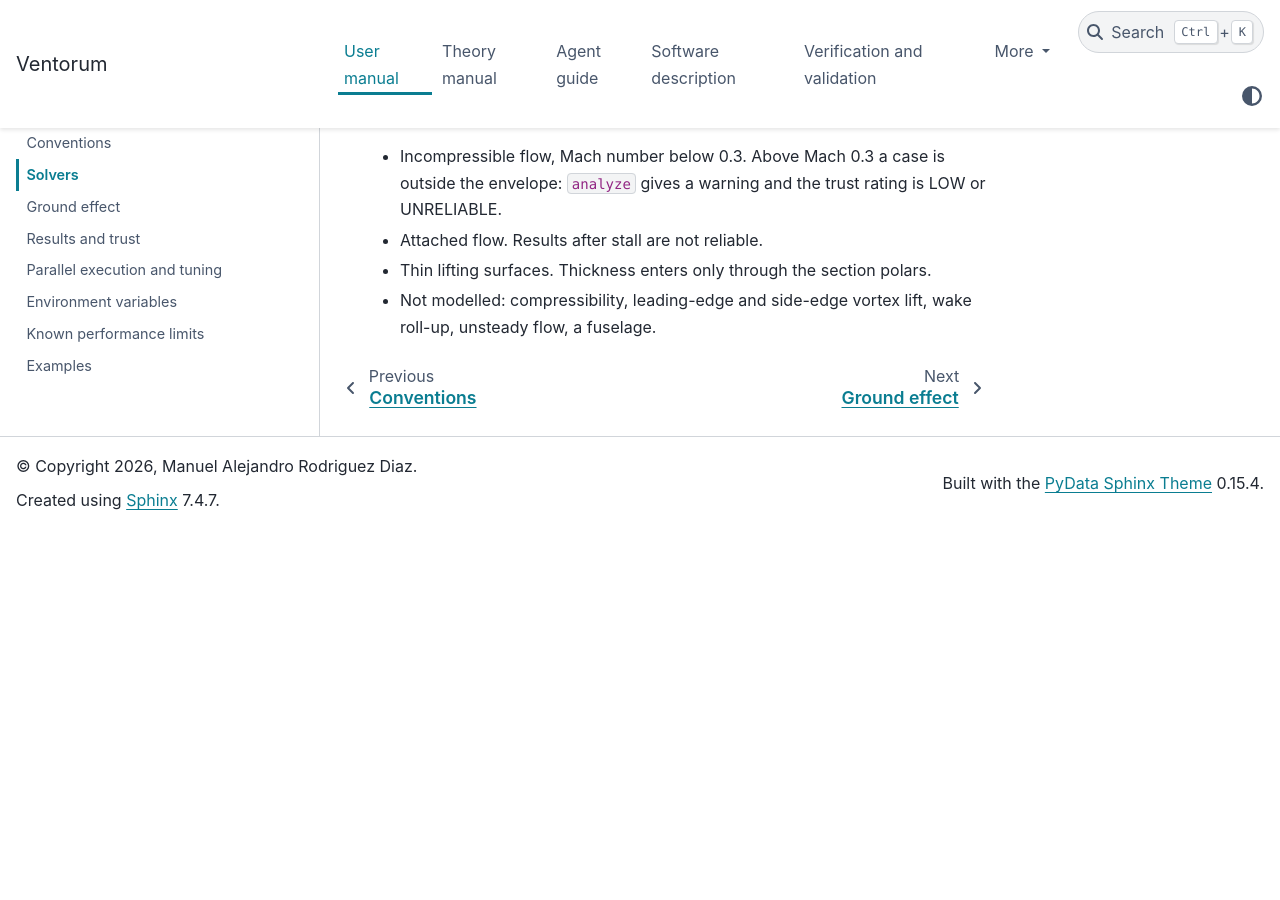
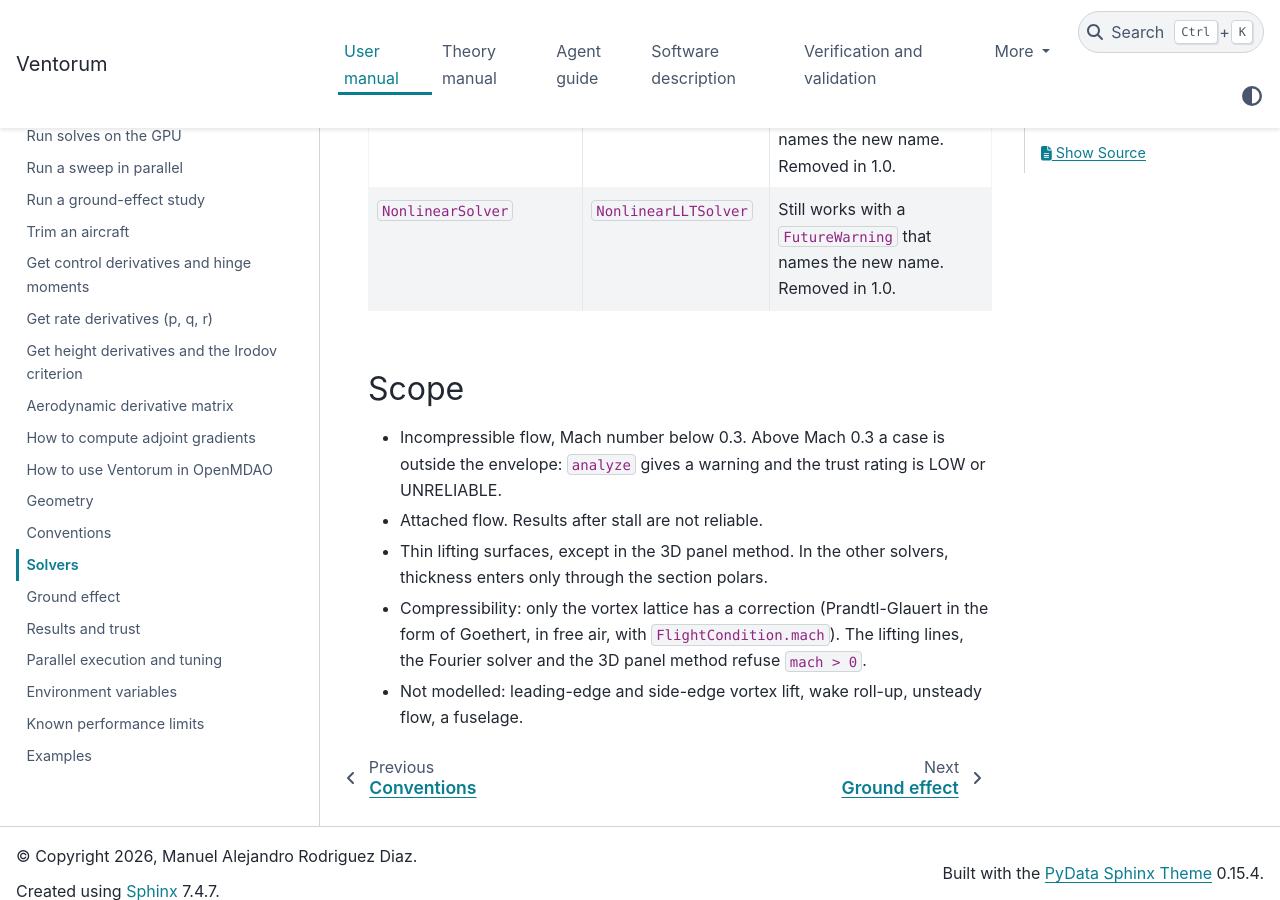
Before and after one commit to manrd/Ventorum, a Sphinx documentation site: the page built from docs/user/solvers.md, in a window 1280 px wide and 900 px high, scrolled down 1889 px. Built offline with Sphinx 7.4.7 and the PyData theme 0.15.4, drawn with Linux system fonts in a browser that asks for light colours; before the commit the page ends 2419 px from its top, so only the background shows below that; some of the changed text lies outside the part shown.

Commit message:
Correct the compressibility, solver scope and symmetry statements
- The vortex lattice applies the Prandtl-Glauert correction in the form
  of Goethert in free air, on the CPU and on the GPU. The lifting lines,
  the Fourier solver and the 3D panel method refuse mach > 0.
- Adjoint gradients support mach for the vortex lattice in free air.
- Give the two trust thresholds of the Mach number (0.3 and 0.7).
- Give the overlap limit of check_overlaps with the strip width term.
- The Fourier solver also refuses body rates, deflected controls and
  mach > 0. Add the 3D panel method to the solver table.
- The symmetric fold also needs p = r = 0.

Co-Authored-By: Claude Opus 5.5 <noreply@anthropic.com>

```diff
--- a/docs/user/solvers.md
+++ b/docs/user/solvers.md
@@ -6,7 +6,8 @@
 | `"vlm"` | Vortex lattice with horseshoe vortices; one or more chordwise panels; induced drag in the Trefftz plane | Any planform: sweep, dihedral, taper, twist, several surfaces, ground effect | Linear section data. A tabulated polar is used through its linear part, with a warning. |
 | `"linear"` | Numerical lifting line (Phillips and Snyder, 2000) | Unswept wings of moderate to high aspect ratio | Not grid convergent with sweep or a kinked quarter-chord line (a warning is given). Refused in ground effect below h_min/c = 1. |
 | `"nonlinear"` | The same lifting line, solved with Newton iteration on the section polars | Start of stall with tabulated polars on unswept wings | As `"linear"`. Far past the maximum lift a case can fail to converge; this is reported. |
-| `"fourier"` | Classical Fourier series (Glauert, 1926) | One symmetric, unswept, planar wing | No sideslip, no ground effect |
+| `"fourier"` | Classical Fourier series (Glauert, 1926) | One symmetric, unswept, planar wing | No sideslip, no ground effect, no body rates (p, q, r), no deflected control, no compressibility (`mach > 0` is refused). |
+| `"panel3d"` | 3D potential-flow panel method with constant sources and doublets on the closed wing surface (Ventorum-3DP) | Thick wings: the section shape enters the solution; ground effect | Inviscid and incompressible: `mach > 0` is refused. Dense solve: the cost grows fast with the panel count. |
 
 :::{note}
 The kernel backends (numpy, Numba, Cython, PyTorch) are measured by the tuner per kernel and case size. See [Parallel execution and tuning](parallel.md) and [Force a kernel backend](how_to_backends).
@@ -26,5 +27,6 @@ The kernel backends (numpy, Numba, Cython, PyTorch) are measured by the tuner pe
 
 - Incompressible flow, Mach number below 0.3. Above Mach 0.3 a case is outside the envelope: `analyze` gives a warning and the trust rating is LOW or UNRELIABLE.
 - Attached flow. Results after stall are not reliable.
-- Thin lifting surfaces. Thickness enters only through the section polars.
-- Not modelled: compressibility, leading-edge and side-edge vortex lift, wake roll-up, unsteady flow, a fuselage.
+- Thin lifting surfaces, except in the 3D panel method. In the other solvers, thickness enters only through the section polars.
+- Compressibility: only the vortex lattice has a correction (Prandtl-Glauert in the form of Goethert, in free air, with `FlightCondition.mach`). The lifting lines, the Fourier solver and the 3D panel method refuse `mach > 0`.
+- Not modelled: leading-edge and side-edge vortex lift, wake roll-up, unsteady flow, a fuselage.
```
Also changed, not shown: docs/theory/classical_lifting_line.md (+5 -1 lines), docs/theory/compressibility.md (+1 -1 lines), docs/theory/symmetry.md (+2 -1 lines), docs/theory/vortex_lattice.md (+3 -3 lines), docs/user/conventions.md (+2 -2 lines).
